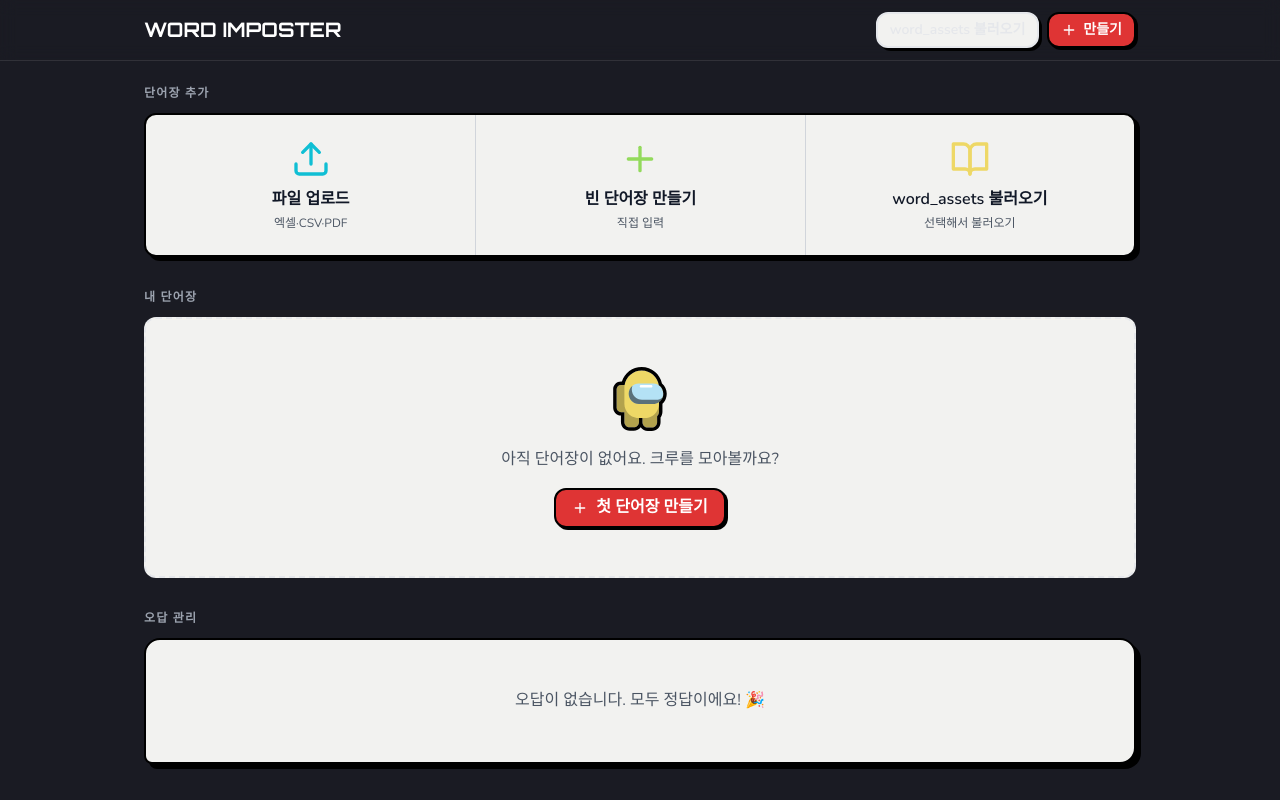
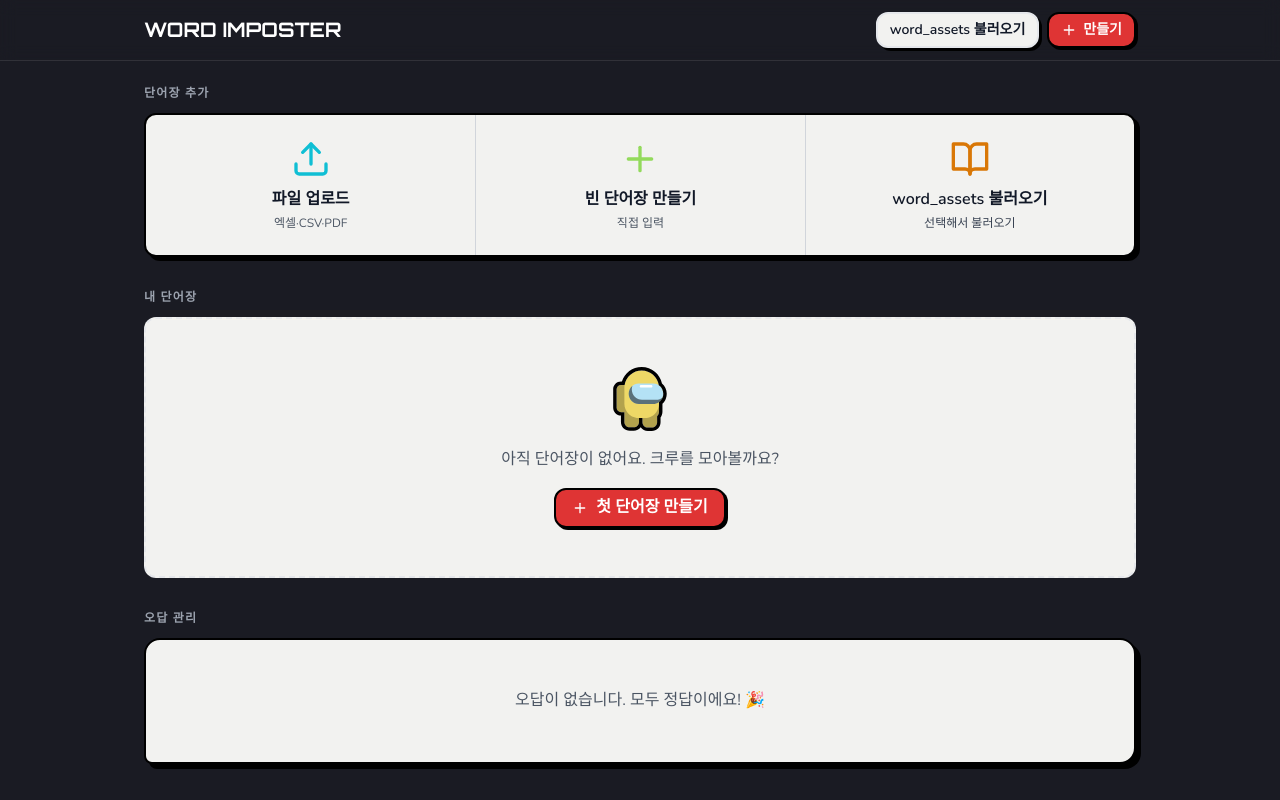
Before and after one commit to Samingyeong/English_word_app, a Next.js app: page / in a window 1280 px wide. Built offline with nearby package versions, Linux system fonts and the light colour scheme.

Commit message:
feat: 글자 색 수정

```diff
--- a/app/page.tsx
+++ b/app/page.tsx
@@ -561,7 +561,7 @@ export default function Home() {
               variant="outline"
               size="sm"
               onClick={handleOpenWordAssetsSelector}
-              className="border-crewmate-cyan/50 text-gray-200 hover:bg-crewmate-cyan/20 hover:border-crewmate-cyan"
+              className="border-crewmate-cyan/50 bg-bg-card text-gray-900 hover:bg-crewmate-cyan/20 hover:border-crewmate-cyan"
             >
               word_assets 불러오기
             </Button>
@@ -612,9 +612,9 @@ export default function Home() {
                 onClick={handleOpenWordAssetsSelector}
                 className="flex flex-col items-center justify-center p-6 hover:bg-crewmate-yellow/10 transition-colors"
               >
-                <BookOpen className="h-10 w-10 text-crewmate-yellow mb-2" />
+                <BookOpen className="h-10 w-10 text-amber-600 mb-2" />
                 <span className="font-semibold text-gray-900">word_assets 불러오기</span>
-                <span className="text-xs text-gray-600 mt-0.5">선택해서 불러오기</span>
+                <span className="text-xs text-gray-700 mt-0.5">선택해서 불러오기</span>
               </button>
             </div>
           </div>
```
